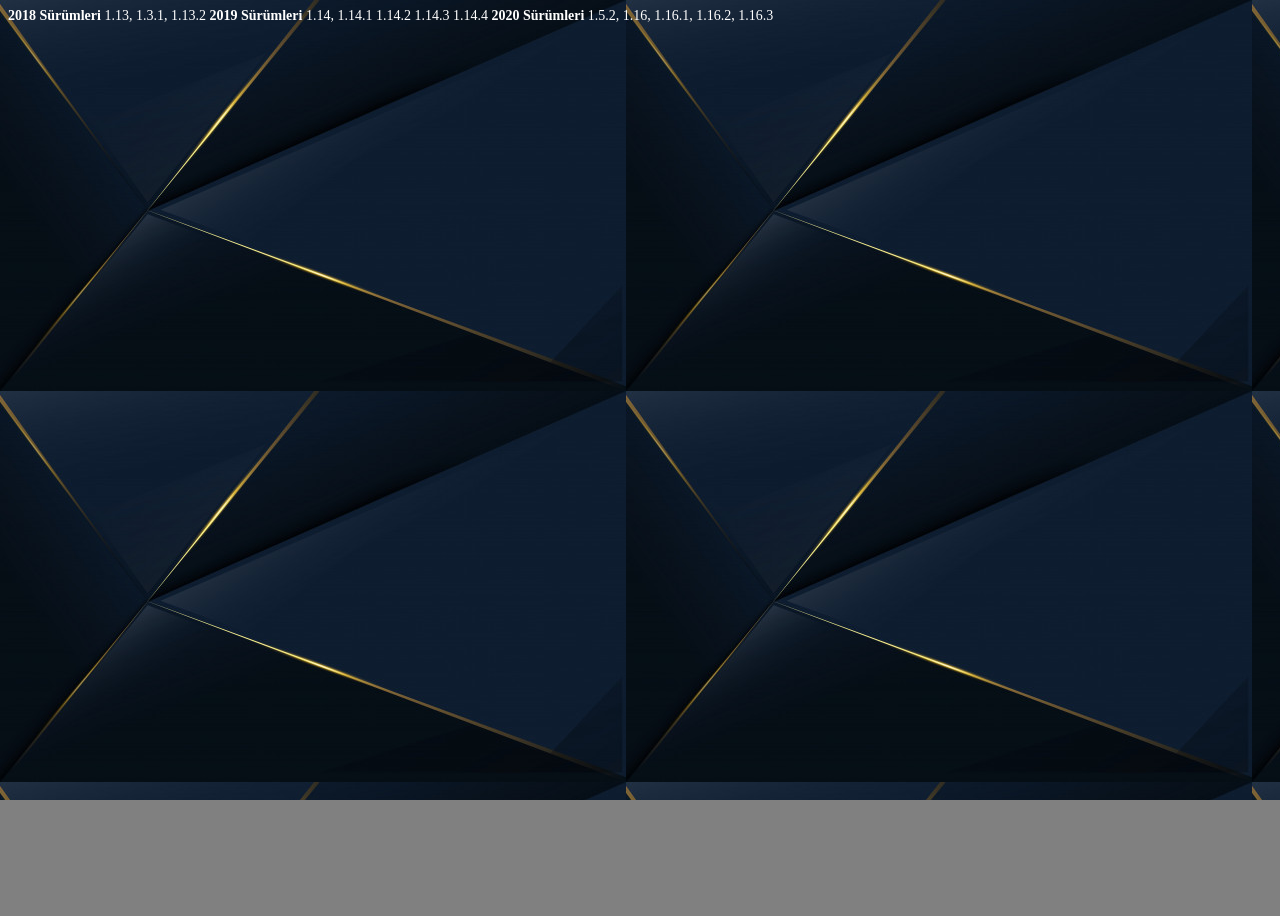
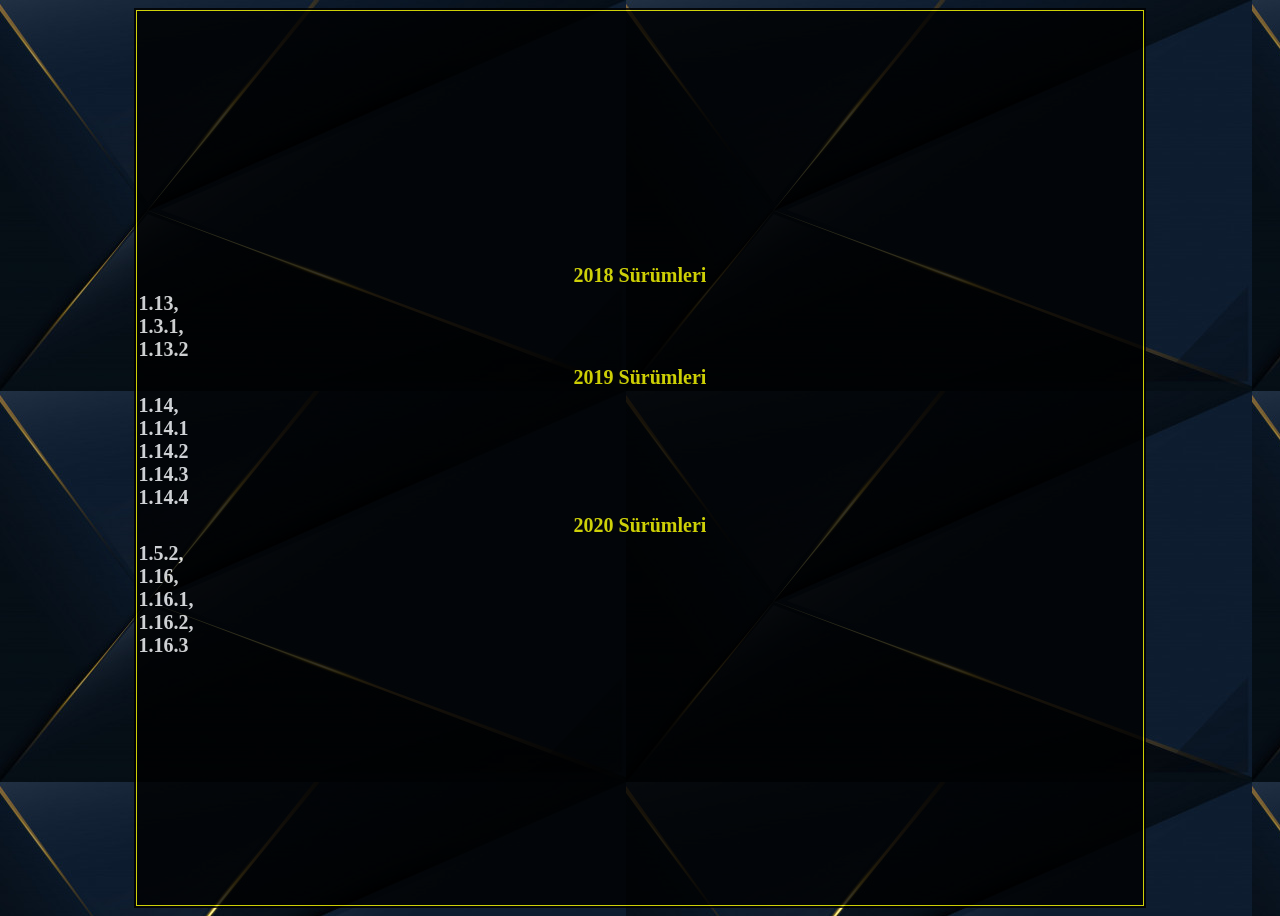
Before and after one commit to mct-studio/my-website, a plain HTML site: page guncellemeler.htm in a window 1280 px wide. Before the commit the page ends 800 px from the top, so only its background shows below. Drawn offline with Linux system fonts and the light colour scheme.

Commit message:
minecraft

```diff
--- a/guncellemeler.htm
+++ b/guncellemeler.htm
@@ -7,25 +7,44 @@
 
 <body>
 
-
+    <table width="80%" height="900"border="1" align="center">
     <tr>
-        <td colspan="8" class="content" align="center">
-<strong>2018 Sürümleri</strong>
+        <td colspan="8" class="content">
+<strong ><a href="https://www.minecraftindir.net/minecraft-1-13-1-indir/"</strong>
+2018 Sürümleri
+</a>
 1.13,
+<br>
 1.3.1,
+<br>
 1.13.2
-<strong>2019 Sürümleri</strong>
+<br>
+<strong><a href="https://www.minecraftindir.net/minecraft-1-14-indir/"</strong>
+2019 Sürümleri
+</a>
 1.14,
+<br>
 1.14.1
+<br>
 1.14.2
+<br>
 1.14.3
+<br>
 1.14.4
-<strong>2020 Sürümleri</strong>
+<br>
+<strong ><a href="https://www.minecraftindir.net/minecraft-1-16-indir/"</strong>
+2020 Sürümleri
+</a>
 1.5.2,
+<br>
 1.16,
+<br>
 1.16.1,
+<br>
 1.16.2,
+<br>
 1.16.3
+<br>
         </td>
 
     </tr>
--- /dev/null
+++ b/minecraftnasıloynanır.htm
@@ -0,0 +1,46 @@
+<html>
+
+<head>
+    <title>MCT STUDIO</title>
+    <link rel="stylesheet" type="text/css" href="css/styles.css" />
+</head>
+
+<body>
+
+    <table width="80%" height="900"border="1" align="center">
+    <tr>
+        <td colspan="8" class="content" align="center">
+<strong style="color:coral">W,a,s,d</strong> ile hareket edilir,
+<br>
+<strong style="color:coral">q</strong> tuşu eşya atar,
+<br>
+<strong style="color:coral">e</strong> tuşu envanteri açar,
+<br>
+<strong style="color:coral">t</strong> sohbeti açar,
+<br>
+<strong style="color:coral">l</strong> tuşu becerilrin gösterir
+<br>
+<strong style="color:coral">shıft</strong> tuşu ile eğilirsin
+<br>
+<strong style="color:coral">boşluk</strong> tuşu ile zıplanır
+<br>
+<strong style="color:coral">farenin</strong> tekeri ile eşya değiştirilir
+<br>
+<strong style="color:coral">rakamlar</strong> ile eşya değiştirilir
+<br>
+<strong style="color:coral">farenin</strong> sol tuşu ile blok kırılır veya bir şeye vurur
+<br>
+<strong style="color:coral">farenin</strong> sağ tuşu ile blok koyulur
+<br>
+
+
+        </td>
+
+    </tr>
+
+
+    </table>
+
+</body>
+
+</html>
```
Also changed, not shown: minecraft.htm (+4 -0 lines).
